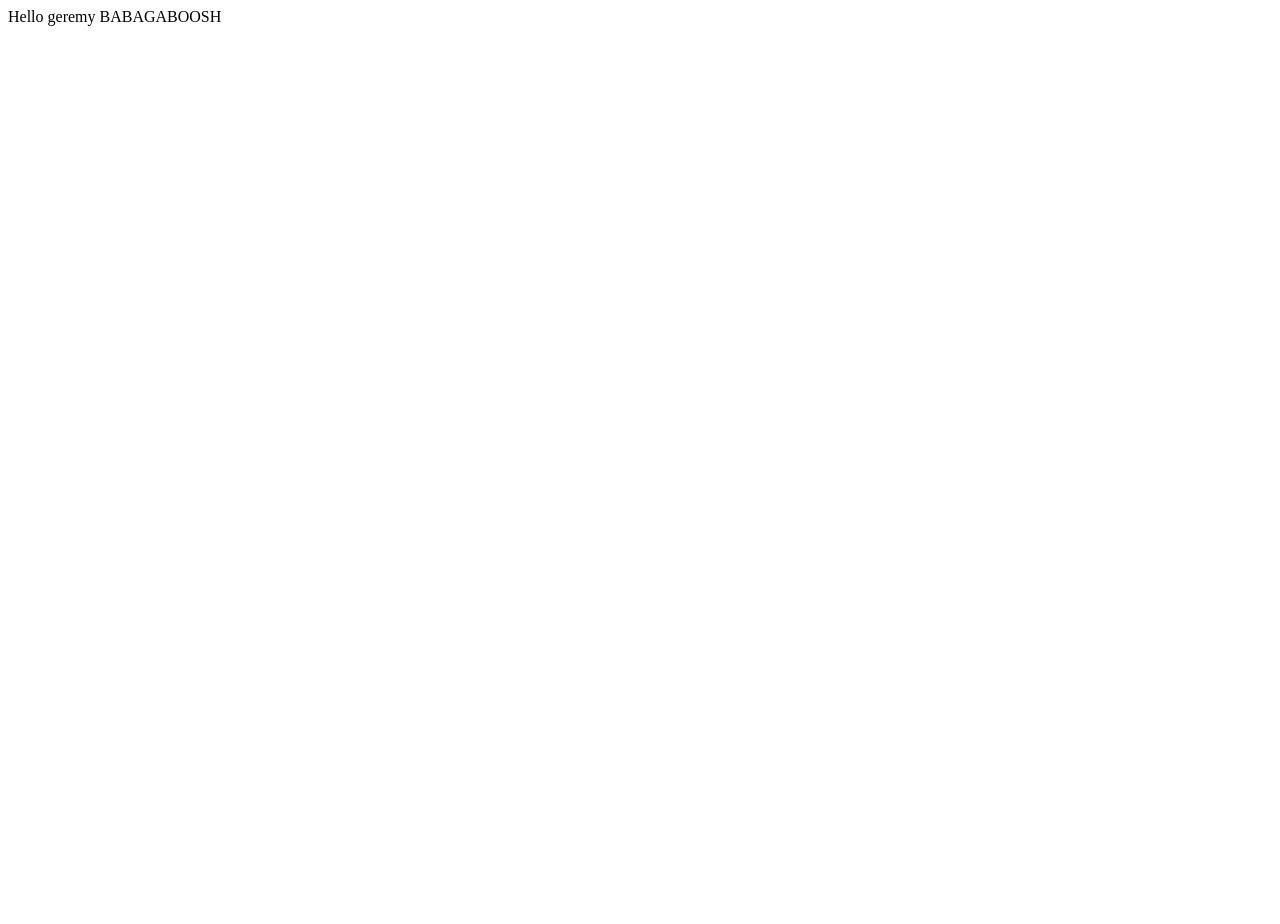
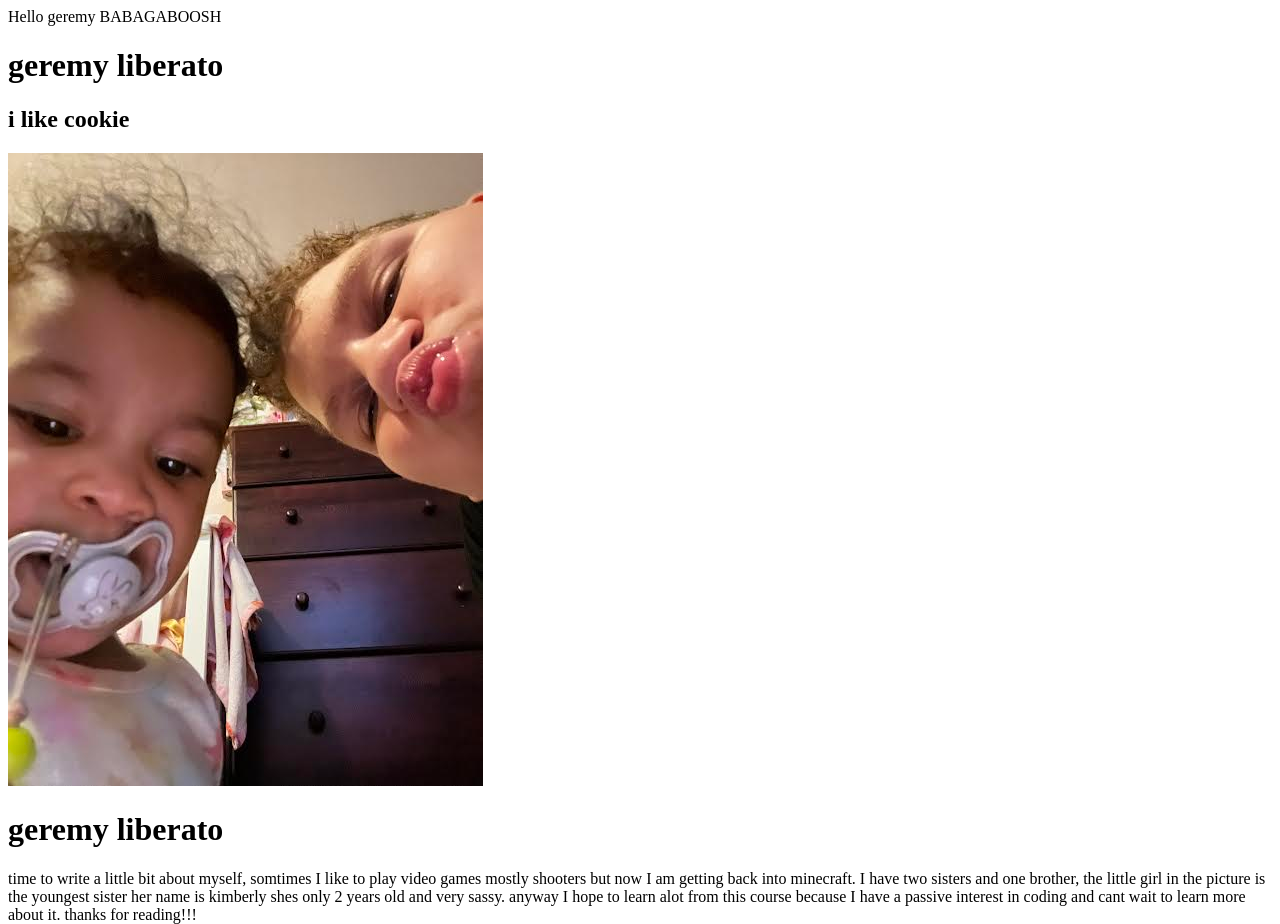
Before and after one commit to geremy29/StrangeRegularVirtualmemorys, a plain HTML site: page index.html in a window 1280 px wide. Before the commit the page ends 800 px from the top, so only its background shows below. Drawn offline with Linux system fonts and the light colour scheme.

Commit message:
I added a picture of myself and a paragraph about me

```diff
--- a/index.html
+++ b/index.html
@@ -11,7 +11,18 @@
 <body>
   Hello geremy
   BABAGABOOSH
+
+  <h1>
+    geremy liberato
+  </h1>
+  <h2>i like cookie</h2>
   <script src="script.js"></script>
 </body>
 
 </html>
+<img
+  src="assets/kimbert(and me).jpeg" />
+  <h1>geremy liberato</h1>
+
+
+  <p>time to write a little bit about myself, somtimes I like to play video games mostly shooters but now I am getting back into minecraft. I have two sisters and one brother, the little girl in the picture is the youngest sister her name is kimberly shes only 2 years old and very sassy. anyway I hope to learn alot from this course because I have a passive interest in coding and cant wait to learn more about it. thanks for reading!!!  </p>
```
Also changed, not shown: assets/kimbert(and me).jpeg (added).
